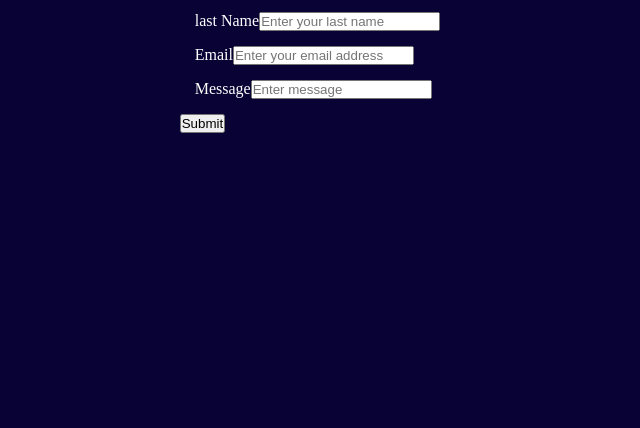
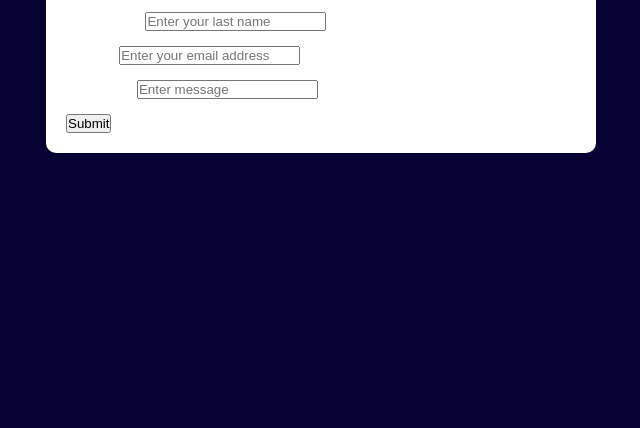
Before and after one commit to vaishupadmor/icp-8.0-react-group-project-4, a React app: page /contact in a window 1280 px wide. Shown: the part 372-800 px from the top of the page, without its empty margins (319-959 px from the left). Built offline with nearby package versions, Linux system fonts and the light colour scheme.

Commit message:
form style add

```diff
--- a/src/Views/Contact/contact.css
+++ b/src/Views/Contact/contact.css
@@ -13,6 +13,17 @@ body{
     margin: 0;
     padding: 0;
 }
+
+form{
+    max-width: 550px;
+    width: 100%;
+    background-color: #fff;
+    padding: 20px;
+    border-radius: 10px;
+    box-shadow: .2px .2px 10px rgba(0,0,0,.1);
+    margin: 10px;
+}
+
 .heading{
     text-align: center;
     font-size: 35px;
```
